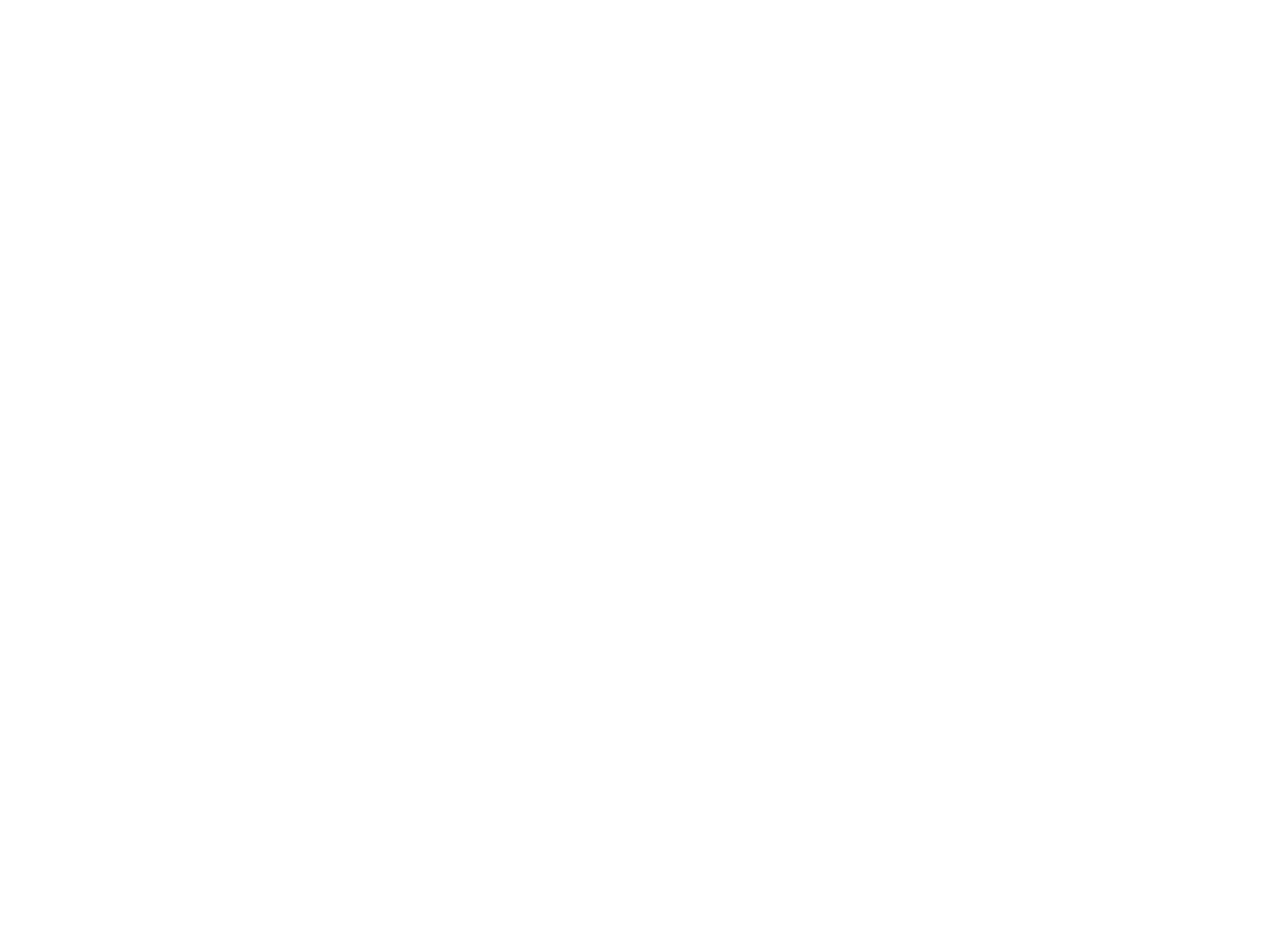
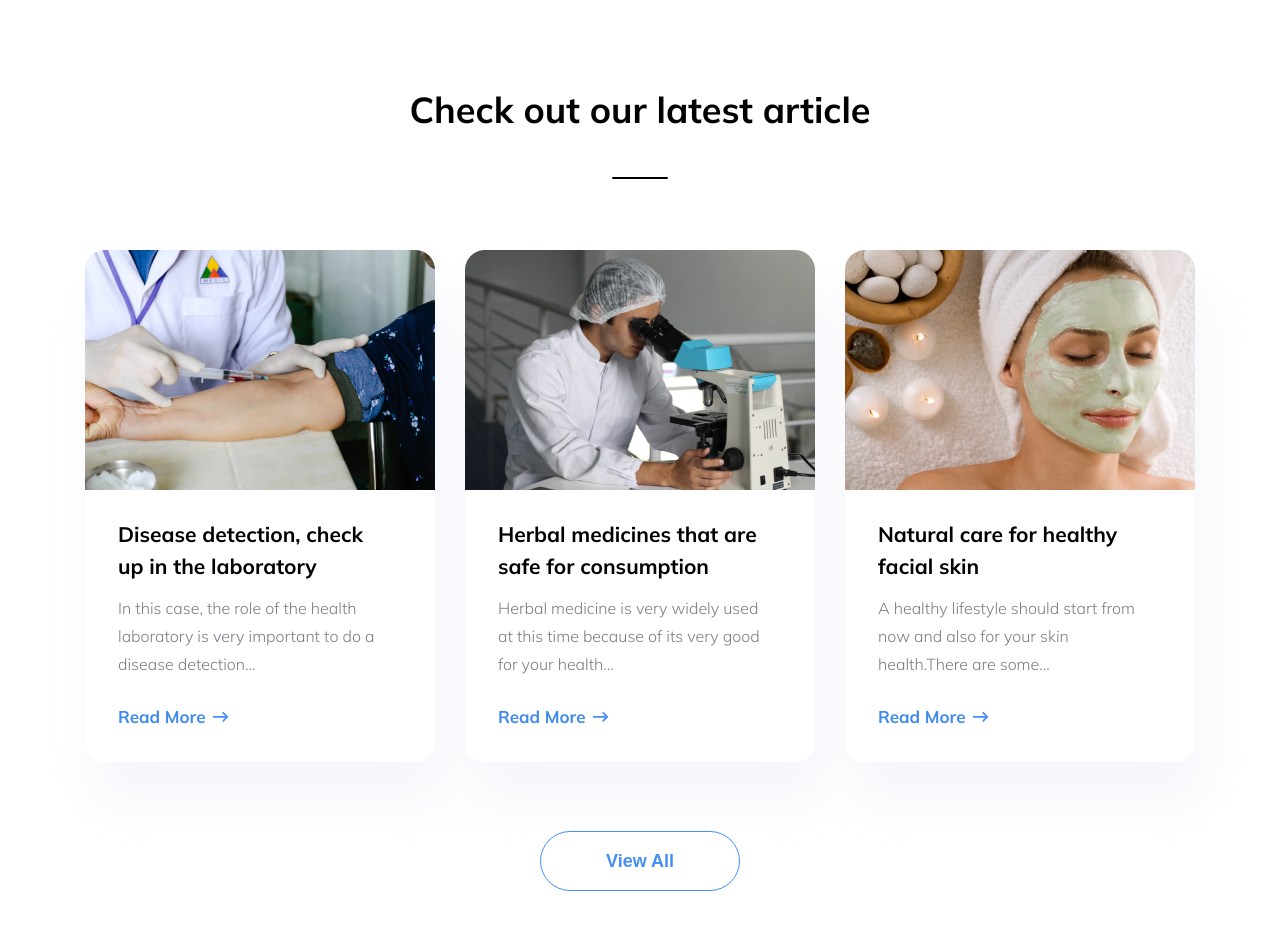
Before and after one commit to AbdurrahmanSogbesan/Trafalgar-, a Vue app: page / in a window 1280 px wide. Shown: the part 4220-5149 px from the top of the page. Before the commit the page ends 4094 px from the top, so only its background shows below. Built offline with nearby package versions, Linux system fonts and the light colour scheme.

Commit message:
added articles section

```diff
--- a/src/App.vue
+++ b/src/App.vue
@@ -63,8 +63,12 @@
         </div>
         <div class="col-7"><DownloadGraphic class="graphic-img"/></div>
       </section>
-      <section>
+      <section class="testimonial">
         <TestimonialCard />
+      </section>
+      <section class="article">
+        <SectionTitle text="Check out our latest article" fontSize="36px" hasLine/>
+        <ArticleList />
       </section>
     </div>
   </div>
@@ -82,6 +86,7 @@
 import DownloadGraphic from "./components/DownloadGraphic.vue";
 import DownloadIcon from "./components/DownloadIcon.vue";
 import TestimonialCard from "./components/TestimonialCard.vue";
+import ArticleList from "./components/ArticleList.vue";
 
 
 export default {
@@ -101,7 +106,8 @@
     Button,
     LeadingProvidersGraphic,
     DownloadGraphic,
-    TestimonialCard
+    TestimonialCard,
+    ArticleList
   },
 };
 </script>
@@ -131,4 +137,10 @@
 .download-section {
   margin-top: 240px;
 }
+.testimonial {
+  margin-bottom: 216px;
+}
+.article {
+  text-align: center;
+}
 </style>
--- /dev/null
+++ b/src/components/ArticleCard.vue
@@ -0,0 +1,58 @@
+<template>
+  <div class="article-card" >
+    <img :src="article.img" />
+    <div class="article-text">
+      <div class="article-title">
+        {{ article.title }}
+      </div>
+      <div class="article-body">
+        {{ article.body }}
+      </div>
+      <ReadMore />
+    </div>
+  </div>
+</template>
+
+<script>
+import ReadMore from "./ReadMore.vue";
+
+export default {
+  props: {
+    article: {
+      type: Object,
+    },
+  },
+  components: {
+    ReadMore,
+  },
+};
+</script>
+
+<style lang="scss" scoped>
+.article-card {
+  width: 350px;
+  height: 512px;
+  background: #FFF;
+  box-shadow: 10px 40px 50px rgba(229, 233, 246, 0.4);
+  border-radius: 20px;
+  text-align: left;
+}
+.article-text {
+  padding: 24px 51px 35px 33px;
+}
+
+.article-title {
+  font-weight: bold;
+  font-size: 21px;
+  line-height: 32px;
+  color: #000000;
+  margin-bottom: 12px;
+}
+.article-body {
+  font-weight: 300;
+  font-size: 16px;
+  line-height: 28px;
+  color: #7d7987;
+  margin-bottom: 25px;
+}
+</style>
--- /dev/null
+++ b/src/components/ArticleList.vue
@@ -0,0 +1,61 @@
+<template>
+  <div class="section">
+    <div class="article">
+      <ArticleCard
+        v-for="(article, index) in articles"
+        :key="index"
+        :article="article"
+      />
+    </div>
+    <Button btnClass="outline" text="View All" />
+  </div>
+</template>
+
+<script>
+import ArticleCard from "./ArticleCard.vue";
+import Button from "./Button.vue";
+
+export default {
+  data() {
+    return {
+      articles: [
+        {
+          title: "Disease detection, check up in the laboratory",
+          body:
+            "In this case, the role of the health laboratory is very important to do a disease detection...",
+          img: require("@/assets/images/Mask Group (1).png"),
+        },
+        {
+          title: "Herbal medicines that are safe for consumption",
+          body:
+            "Herbal medicine is very widely used at this time because of its very good for your health...",
+          img: require("@/assets/images/Mask Group (2).png"),
+        },
+        {
+          title: "Natural care for healthy facial skin",
+          body:
+            "A healthy lifestyle should start from now and also for your skin health.There are some...",
+          img: require("@/assets/images/Mask Group (3).png")
+        },
+      ],
+    };
+  },
+  components: {
+    ArticleCard,
+    Button,
+  },
+};
+</script>
+
+<style lang="scss" scoped>
+.section {
+  margin-bottom: 201px;
+  margin-top: 56px;
+}
+.article {
+  display: flex;
+  flex-direction: row;
+  justify-content: space-between;
+  margin-bottom: 69px;
+}
+</style>
--- /dev/null
+++ b/src/components/ReadMore.vue
@@ -0,0 +1,34 @@
+<template>
+    <div class="read-more">
+        <div class="text">Read More</div>
+        <DownloadIcon class="rotate"/>
+    </div>
+</template>
+
+<script>
+    import DownloadIcon from "./DownloadIcon.vue"
+
+    export default {
+        components: {
+            DownloadIcon,
+        },
+    }
+</script>
+
+<style lang="scss" scoped>
+    .read-more {
+        display: flex;
+        flex-direction: row;
+        align-items: center;
+    }
+    .text {
+        font-weight: 600;
+        font-size: 17px;
+        line-height: 28px;
+        color: #4089ED;
+        margin-right: 12px;
+    }
+    .rotate {
+        transform: rotate(-90deg);
+    }
+</style>
```
Also changed, not shown: src/assets/images/Vector (1).svg (added).
